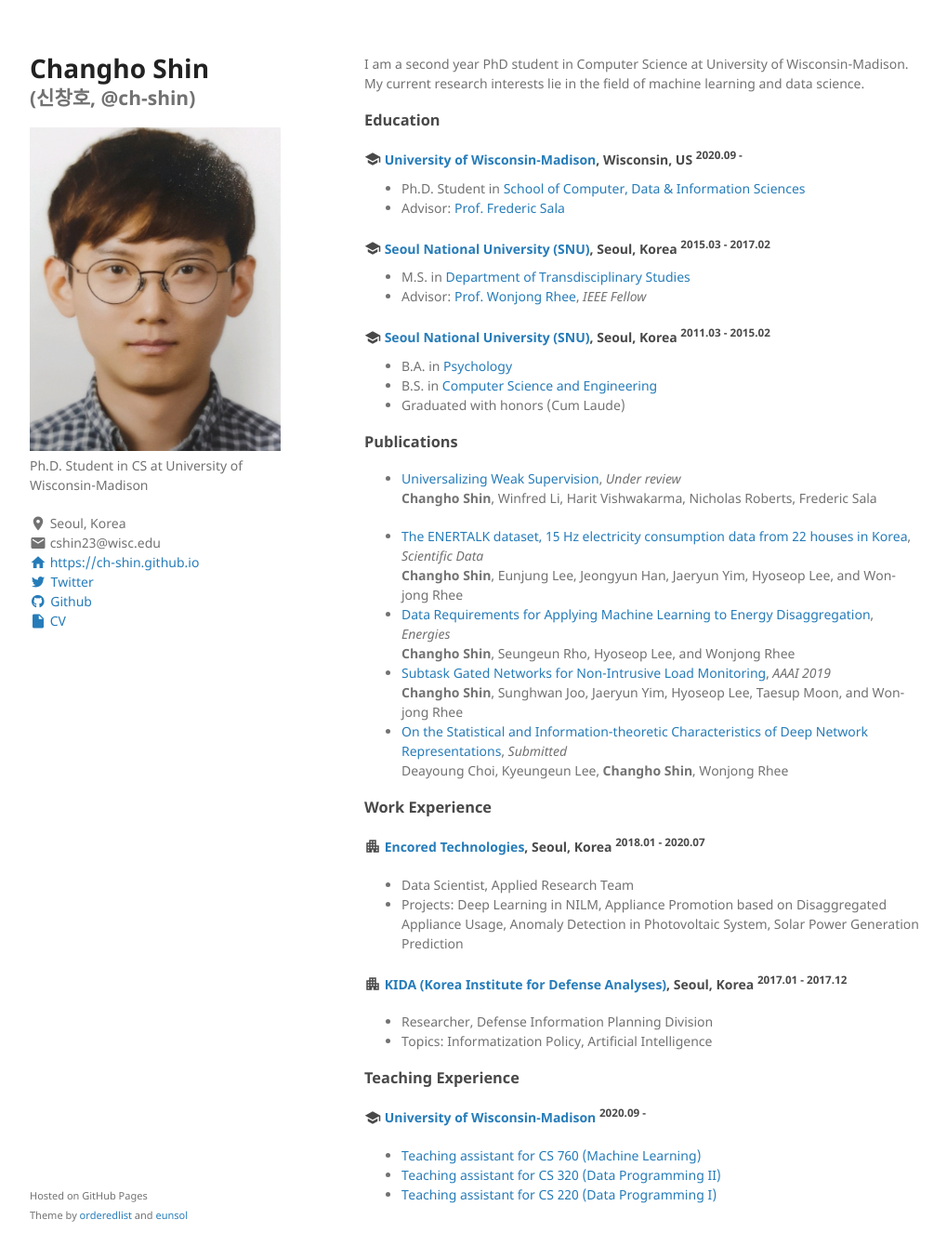
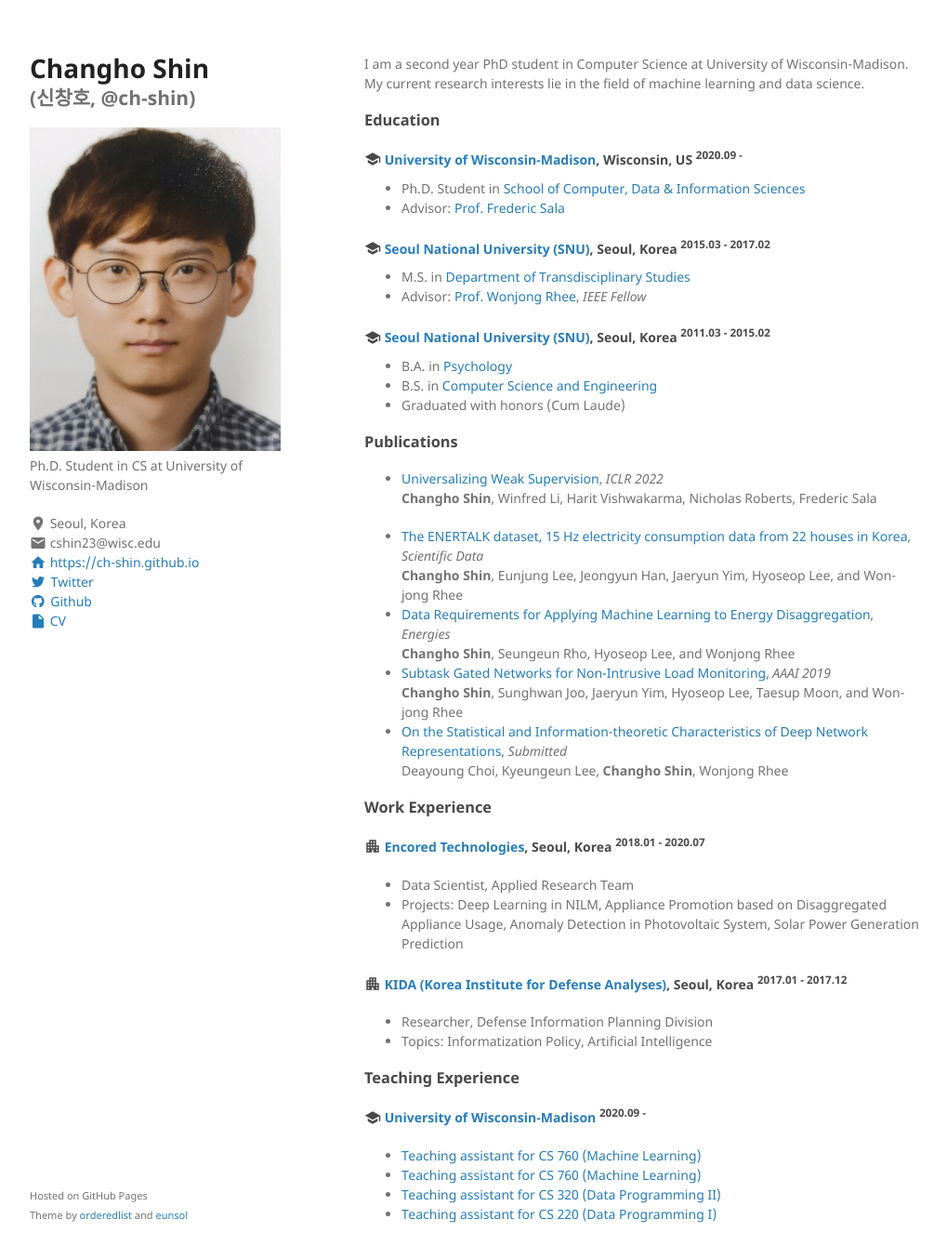
Before and after one commit to ch-shin/ch-shin.github.io, a Jekyll site: the page built from index.md, in a window 1280 px wide and 1386 px high. Shown: the top 1354 px of the window at 93% size, without its empty margins (128-1147 px from the left). Built offline with Jekyll 4.4.1, drawn with Linux system fonts in a browser that asks for light colours.

Commit message:
Minor update

```diff
--- a/_config.yml
+++ b/_config.yml
@@ -4,7 +4,7 @@ face: /assets/img/chshin.jpeg
 description: Ph.D. Student in CS at University of Wisconsin-Madison
 location: Seoul, Korea
 email: cshin23@wisc.edu
-cv: https://drive.google.com/file/d/1-uXpyt0PTpolCgMaPu27NZwQVApzse2V/view?usp=sharing
+cv: https://drive.google.com/file/d/1Nl10bC-15Y_JlRFqEdc3E_Rz6ECmEeDa/view?usp=sharing
 homepage: https://ch-shin.github.io
 github: https://github.com/ch-shin
 #twitter: https://twitter.com/chshin1258
--- a/index.md
+++ b/index.md
@@ -38,7 +38,7 @@ I am a second year PhD student in Computer Science at University of Wisconsin-Ma
 
 ### Publications
 
-* [Universalizing Weak Supervision](https://arxiv.org/pdf/2112.03865.pdf), _Under review_ <br/>
+* [Universalizing Weak Supervision](https://arxiv.org/pdf/2112.03865.pdf), _ICLR 2022_ <br/>
   **Changho Shin**, Winfred Li, Harit Vishwakarma, Nicholas Roberts, Frederic Sala <br/>
 
 - [The ENERTALK dataset, 15 Hz electricity consumption data from 22 houses in
@@ -78,6 +78,7 @@ Deayoung Choi, Kyeungeun Lee,  **Changho Shin**, Wonjong Rhee <br/>
   <a href="https://www.cs.wisc.edu/">University of Wisconsin-Madison</a>
   <sup>2020.09 -</sup>
 </h4>
+- <a href="https://danielpimentel.github.io/teaching.html">Teaching assistant for CS 760 (Machine Learning)</a>
 - <a href="https://pages.cs.wisc.edu/~fredsala/cs760/fall2021/schedule.html">Teaching assistant for CS 760 (Machine Learning)</a>
 - <a href="https://tyler.caraza-harter.com/cs320/s21/schedule.html">Teaching assistant for CS 320 (Data Programming II)</a>
 - <a href="https://www.msyamkumar.com/cs220/f20/schedule.html">Teaching assistant for CS 220 (Data Programming I)</a>
```
